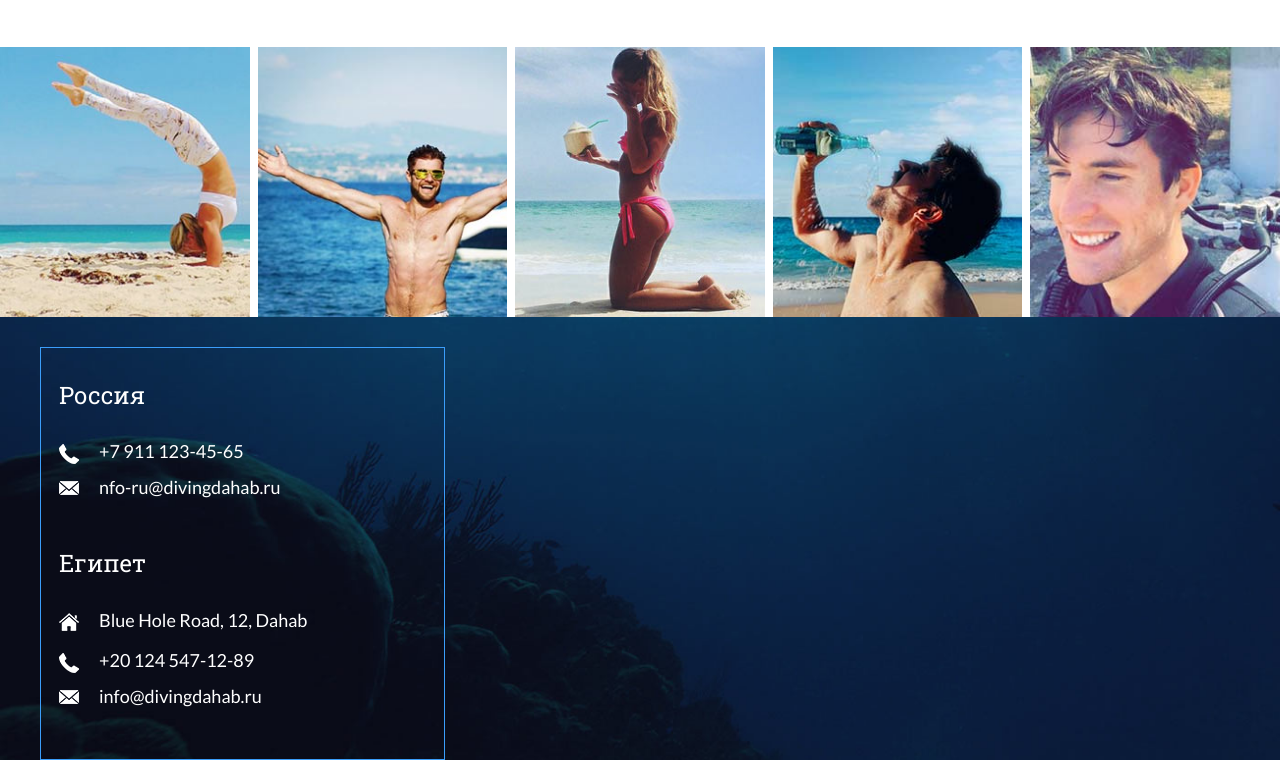
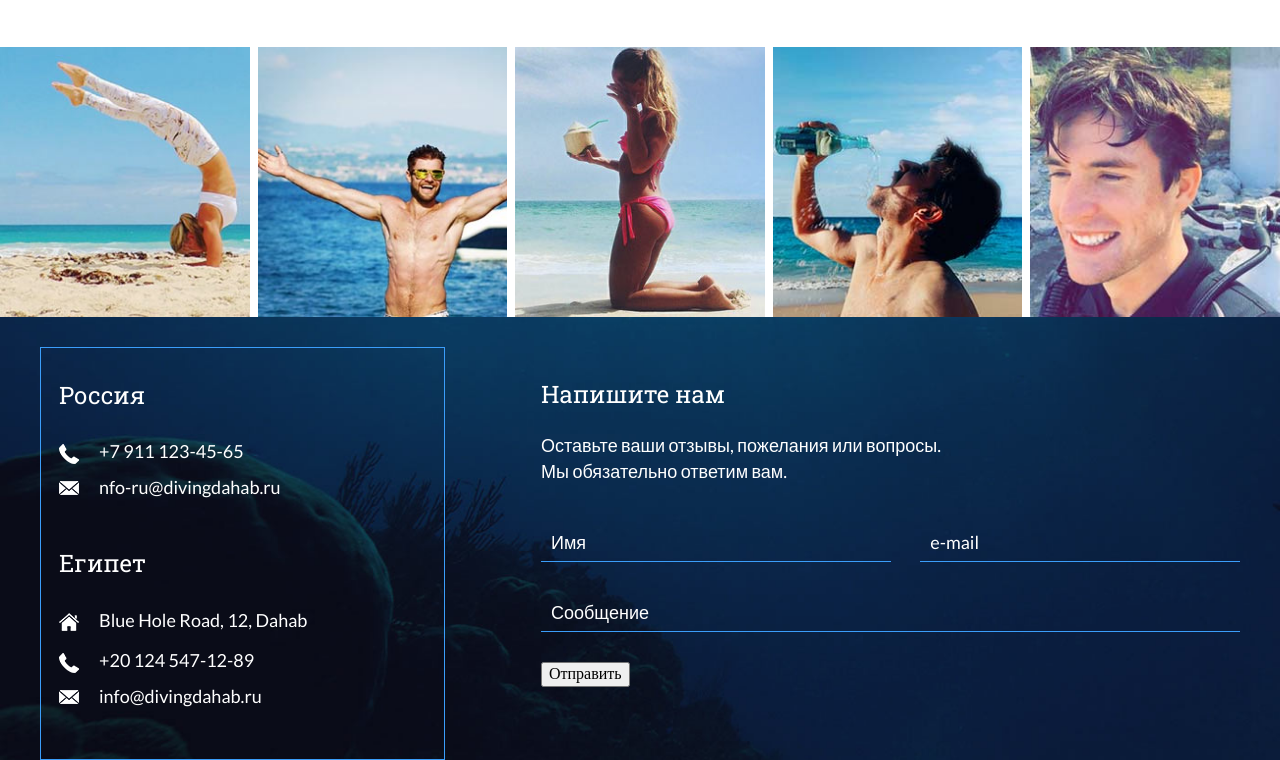
Before and after one commit to DmitryTa/DivingDahab, a plain HTML site: page index.html in a window 1280 px wide. Shown: the part 1652-2412 px from the top of the page. Drawn offline with nearby package versions, Linux system fonts and the light colour scheme.

Commit message:
forms 80%

```diff
--- a/css/stylesheet.css
+++ b/css/stylesheet.css
@@ -383,6 +383,11 @@ section[class^="description__"] a:hover > .description-hover-block p span{
 .team__block__hover:hover p{
 	transform: translateX(0);
 }
+.page-footer > .container{
+	display: flex;
+	justify-content: space-between;
+	align-items: flex-start;
+}
 .page-footer{
 	background-image: url(../img/bg_footer.jpg);
 	background-size: cover;
@@ -393,6 +398,7 @@ section[class^="description__"] a:hover > .description-hover-block p span{
 	border: 1px solid #3b9efa;
 	box-sizing: border-box;
 	padding: 10px 0 45px 18px;
+	margin-right: 8%;
 }
 .page-footer__adress-title{
 	font-family: 'Roboto Slab', serif;
@@ -444,11 +450,91 @@ section[class^="description__"] a:hover > .description-hover-block p span{
 	height: 18px;
 	width: 20px;
 }
+.page-footer__contact{
+	flex: 1 1 680px;
+	box-sizing: border-box;
+	padding: 10px 0 0 0;
+}
+.page-footer__form-title{
+	font-family: 'Roboto Slab', serif;
+	font-size: 24px;
+	color: #ffffff;
+	font-weight: normal;
+}
+.page-footer__form-text{
+	font-family: 'Lato', sans-serif;
+	font-size: 18px;
+	color: #ffffff;
+	line-height: 26px;
+	padding: 0 0 20px;
+}
+.page-footer__flex-container{
+  display: flex;
+  flex-wrap: wrap;
+  justify-content: space-between;
+  width: 100%;
+}
+.page-footer__form-field{
+  position: relative;
+}
+label{
+  position: absolute;
+  bottom: 30px;
+  left: 10px;
+  font-family: 'Lato', sans-serif;
+  font-size: 18px;
+  color: #ffffff;
+  line-height: 40px;
+}
+label[for="email"]{
+  left: calc(8.5% + 10px);
+}
+.page-footer__form-field{
+  flex: 1 1 235px;
+}
+input{
+  width: 100%;
+  box-sizing: border-box;
+  padding: 0 15px;
+  height: 40px;
+  outline: 0;
+  background-color: transparent;
+  border: 0;
+  border-bottom: 1px solid #3b9efa;
+  margin-bottom: 30px;
+}
+input[type="email"]{
+  margin-left: 8.5%;
+  width: 91.5%;
+}
+.decor{
+	width: 100%;
+}
+.decor:before,
+.decor:after {
+    content: '';
+    position: absolute;
+    height: 3px;
+    width: 0;
+    bottom: 29px;
+    background-color:  #43bbf9;
+    transition: width 0.3s ease-in;
+}
+.decor:before {
+    left: 50%;
+}
+input[type="text"] ~ .decor:after {
+    right: 50%;
+}
+input[type="email"] ~ .decor:after {
+    right: 42%;
+}
 
+input:focus ~ .decor:before,
+input:focus ~ .decor:after {
+    width:50%;
 
-
-
-
+}
 
 
 
--- a/index.html
+++ b/index.html
@@ -166,8 +166,8 @@
 		<!-- Footer -->
 
 		<footer class="page-footer">
-			<div class="container flex-container">
-				<div class="page-footer__adress">
+			<div class="container">
+				<section class="page-footer__adress">
 					<h3 class="page-footer__adress-title">Россия</h3>
 					<a href="tel:+7 911 123-45-65" class="page-footer__adress-phone">+7 911 123-45-65</a>
 					<a href="mailto:nfo-ru@divingdahab.ru" class="page-footer__adress-email">nfo-ru@divingdahab.ru</a>
@@ -175,10 +175,32 @@
 					<p class="page-footer__adress-home">Blue Hole Road, 12, Dahab</p>
 					<a href="tel:+20 124 547-12-89" class="page-footer__adress-phone">+20 124 547-12-89</a>
 					<a href="mailto:info@divingdahab.ru" class="page-footer__adress-email">info@divingdahab.ru</a>
-				</div>
-				<div class="page-footer__form">
-
-				</div>
+				</section>
+				<section class="page-footer__contact">
+					<h3 class="page-footer__form-title">Напишите нам</h3>
+					<p class="page-footer__form-text">Оставьте ваши отзывы, пожелания или вопросы. <br>
+					Мы обязательно ответим вам.</p>
+					<form class="page-footer__form">
+						<div class="page-footer__flex-container">
+							<div class="page-footer__form-field">
+								<label for="name">Имя</label>
+								<input type="text" required  id="name">
+								<div class="decor"></div>
+							</div>
+							<div class="page-footer__form-field">
+								<label for="email">e-mail</label>
+								<input type="email" required  id="email">
+								<div class="decor"></div>
+							</div>
+							<div class="page-footer__form-field">
+								<label for="message">Сообщение</label>
+								<input type="text" required id="message">
+								<div class="decor ss"></div>
+							</div>
+						</div>
+						<button class="page-footer__form-btn">Отправить</button>
+					</form>
+				</section>
 			</div>
 		</footer>
 	</main>
```
